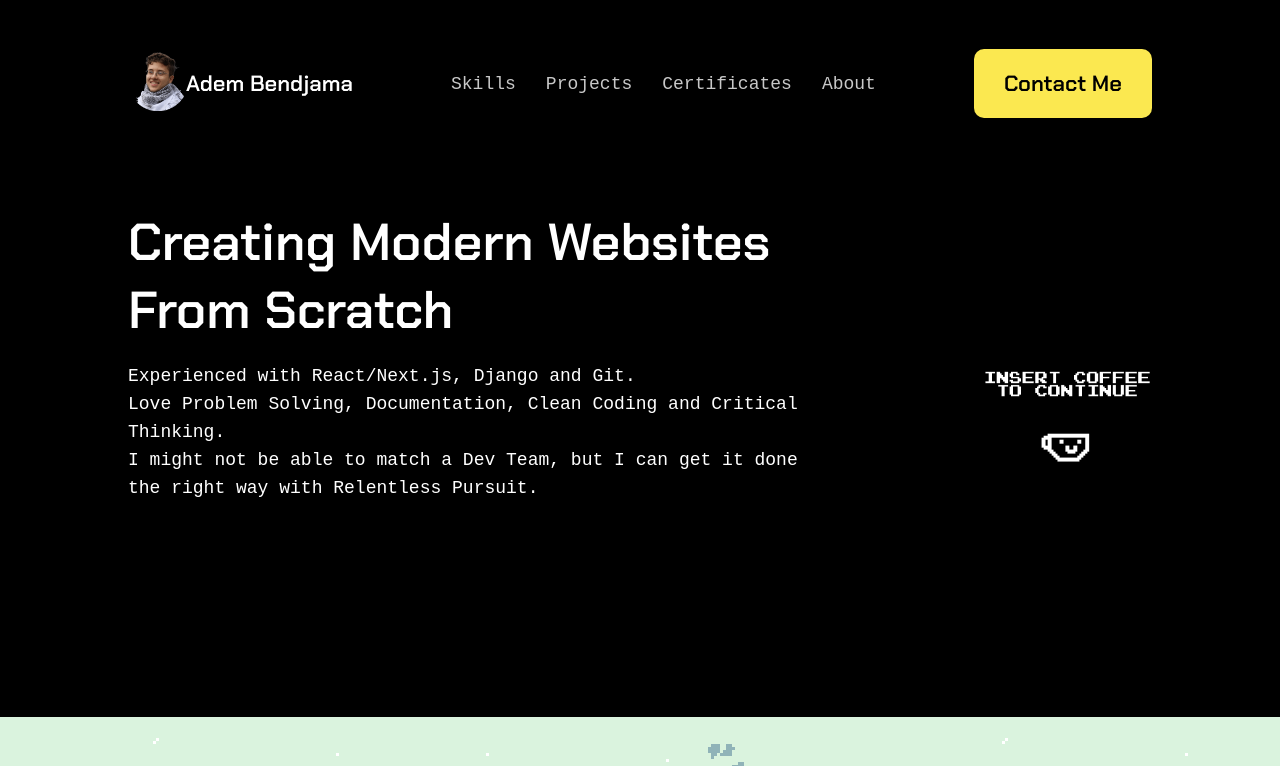
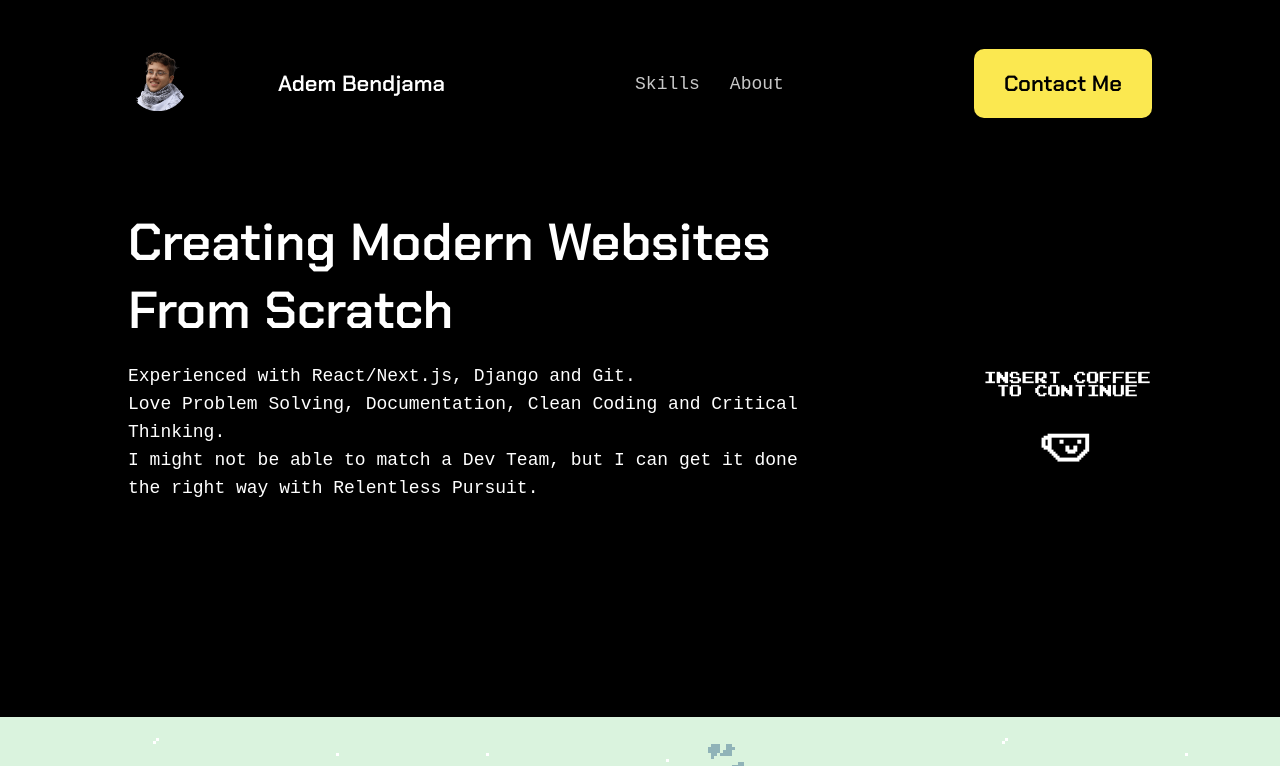
Before and after one commit to AdemBendjama/Portfolio, a plain HTML site: page index.html in a window 1280 px wide. Shown: the top 766 px of the page. Drawn offline with Linux system fonts and the light colour scheme; a web font is replaced by a local one.

Commit message:
Update index.html

```diff
--- a/index.html
+++ b/index.html
@@ -17,8 +17,8 @@
                         <div class="name"><a href="#">Adem Bendjama</a></div>
                         <div class="navbar-sections">
                               <a href="#">Skills</a>
-                              <a href="#projects">Projects</a>
-                              <a href="#">Certificates</a>
+                              <!-- <a href="#projects">Projects</a> -->
+                              <!-- <a href="#">Certificates</a> -->
                               <a href="#">About</a>
                         </div>
                         <div class="navbar-call-to-action"><a href="mailto:adembendjama22@gmail.com">Contact Me</a>
```
